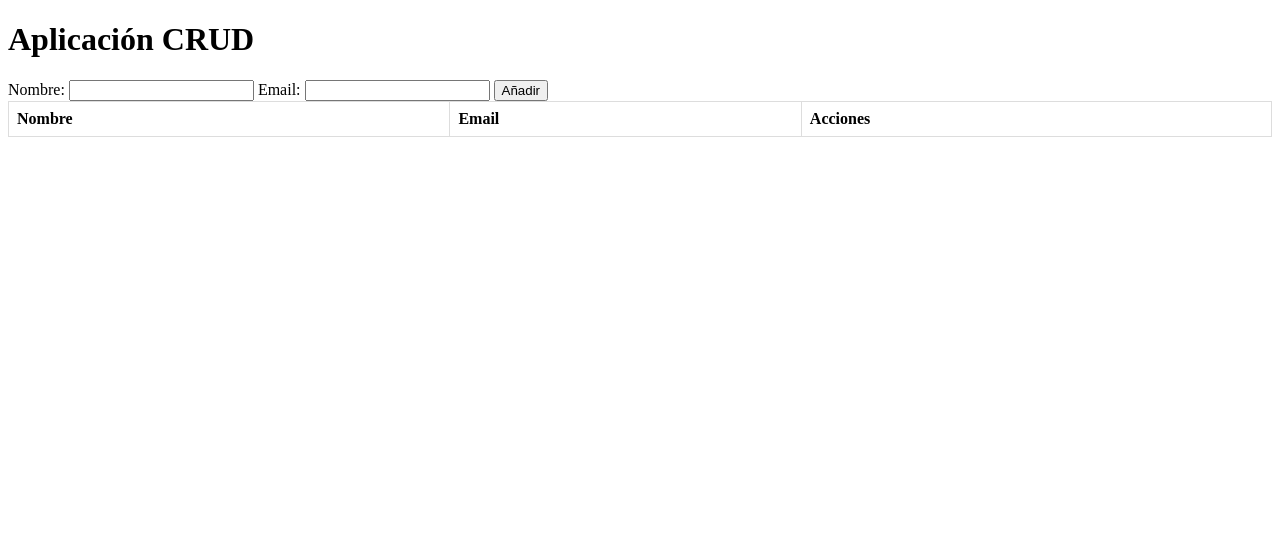
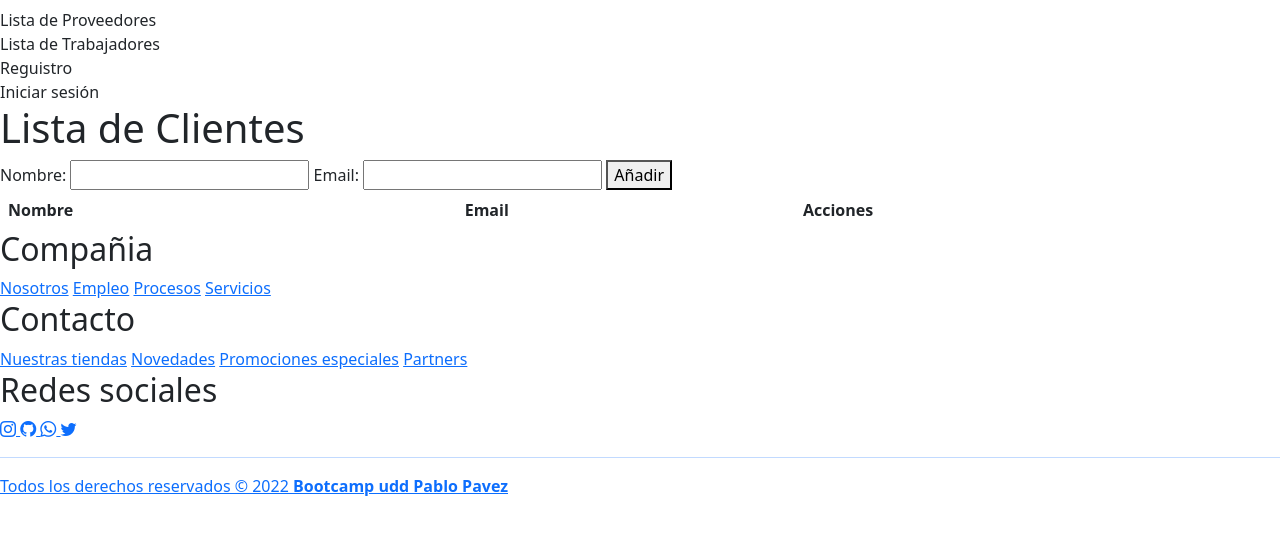
Before and after one commit to PabloAndresp/Aplicacion-Crud, a plain HTML site: page index.html in a window 1280 px wide. Drawn offline with nearby package versions, Linux system fonts and the light colour scheme.

Commit message:
cambios de estilos

```diff
--- a/index.html
+++ b/index.html
@@ -4,11 +4,28 @@
     <meta charset="UTF-8">
     <meta http-equiv="X-UA-Compatible" content="IE=edge">
     <meta name="viewport" content="width=device-width, initial-scale=1.0">
-    <title>Document</title>
+    <title>Aplicacion Crud</title>
     <link rel="stylesheet" href="css/estilos.css">
+    <link rel="stylesheet" href="https://cdn.jsdelivr.net/npm/bootstrap-icons@1.10.2/font/bootstrap-icons.css">
+    <link href="https://cdn.jsdelivr.net/npm/bootstrap@5.3.0-alpha1/dist/css/bootstrap.min.css" rel="stylesheet"
+     integrity="sha384-GLhlTQ8iRABdZLl6O3oVMWSktQOp6b7In1Zl3/Jr59b6EGGoI1aFkw7cmDA6j6gD" crossorigin="anonymous">
+
 </head>
 <body>
-    <h1>Aplicación CRUD</h1>
+  <header>
+    <div class="logo">
+        <h1 class="Aplicacion Crud"></h1>
+    </div>
+    <nav>
+        <a href=""class="nav-link">Lista de Proveedores</a>
+        <a href=""class="nav-link">Lista de Trabajadores</a>
+        <a href=""class="nav-link">Reguistro</a>
+        <a href=""class="nav-link">Iniciar sesión</a>
+
+    </nav>
+</header>
+<main>
+    <h1>Lista de Clientes</h1>
   <form id="form">
     <label>Nombre:</label>
     <input type="text" id="name">
@@ -27,6 +44,40 @@
     <tbody>
     </tbody>
   </table>
+</main>
+  <footer>
+    <div class="container-footer">
+
+        <div class="box-footer">
+            <h2>Compañia</h2>
+            <a href="#">Nosotros</a>
+            <a href="#">Empleo</a>
+            <a href="#">Procesos</a>
+            <a href="#">Servicios</a>
+        </div>
+        <div class="box-footer">
+            <h2>Contacto</h2>
+            <a href="#">Nuestras tiendas</a>
+            <a href="#">Novedades</a>
+            <a href="#">Promociones especiales</a>
+            <a href="#">Partners</a>
+        </div>
+        <div class="box-footer">
+            <h2>Redes sociales</h2>
+            <a href="#"><i class="bi bi-instagram"></i>
+            <a href="#"><i class="bi bi-github"></i>
+            <a href="#"><i class="bi bi-whatsapp"></i>
+            <a href="#"><i class="bi bi-twitter"></i>
+        </div>
+        <div class="box-copyright">
+            <hr>
+            <p>Todos los derechos reservados © 2022
+                <b>Bootcamp udd Pablo Pavez</b>
+            </p>
+        </div>
+
+
+</footer>
   <script src="js/main.js"></script>
 </body>
 </html>
```
